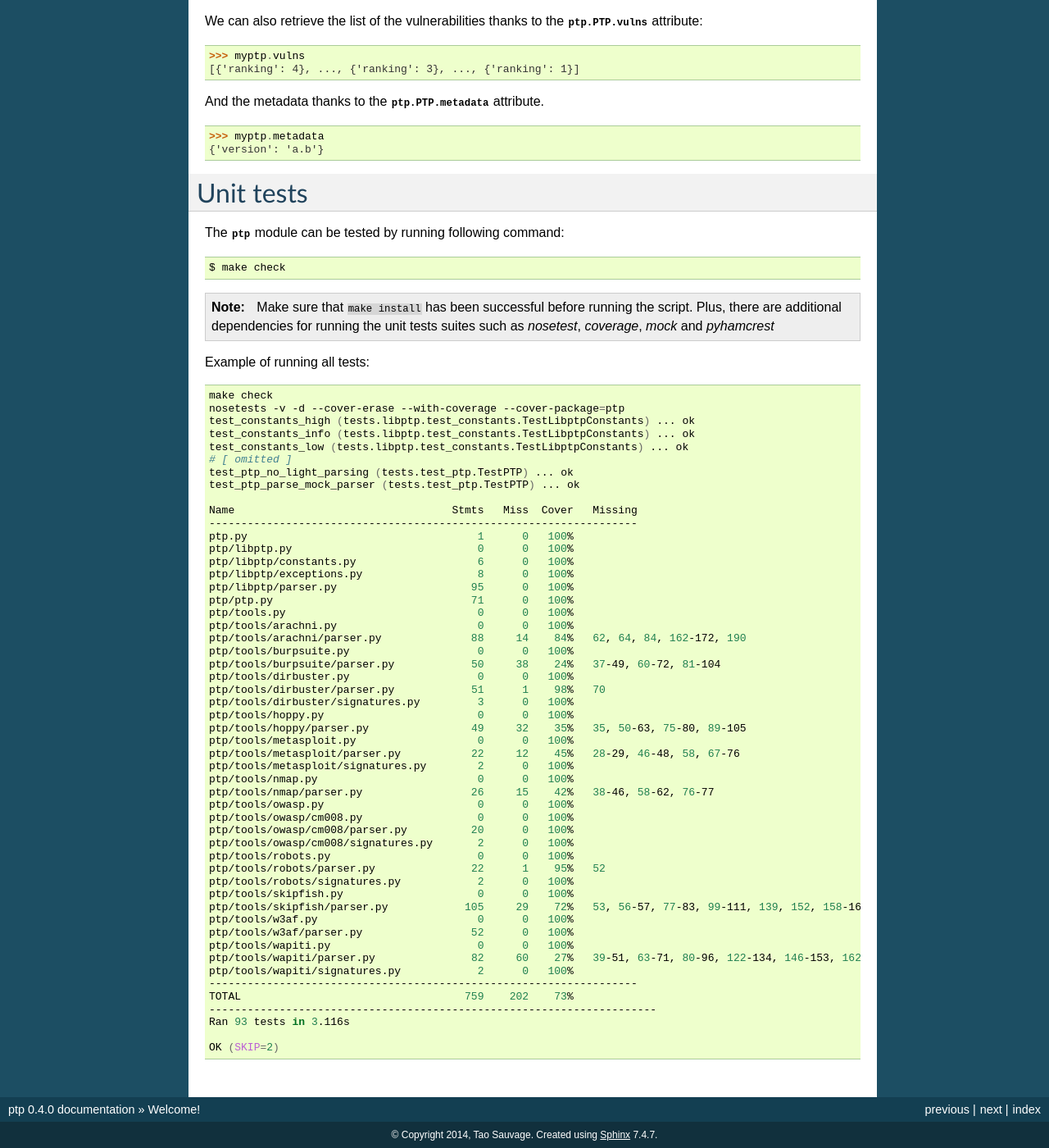
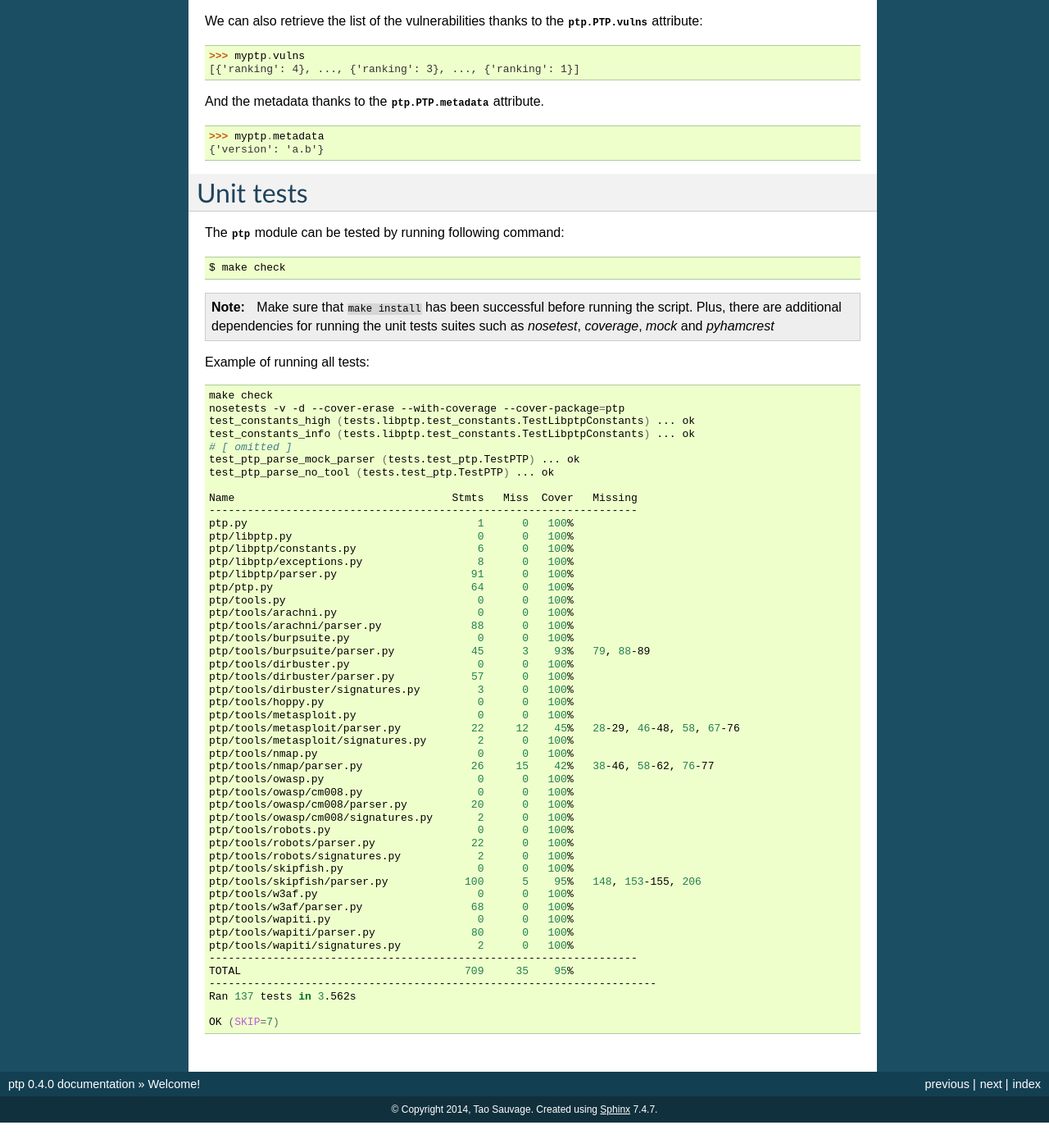
Before and after one commit to owtf/ptp, a Sphinx documentation site: the page built from docs/source/gettingstarted.rst, in a window 1280 px wide and 1400 px high, scrolled down 3215 px. Shown: the whole window at 82% size. Built offline with Sphinx 7.4.7, drawn with Linux system fonts in a browser that asks for light colours; after the commit the page ends 4584 px from its top, so only the background shows below that.

Commit message:
[doc] Add documentation for new parsers.

```diff
--- a/docs/source/gettingstarted.rst
+++ b/docs/source/gettingstarted.rst
@@ -258,10 +258,9 @@ Example of running all tests:
     nosetests -v -d --cover-erase --with-coverage --cover-package=ptp
     test_constants_high (tests.libptp.test_constants.TestLibptpConstants) ... ok
     test_constants_info (tests.libptp.test_constants.TestLibptpConstants) ... ok
-    test_constants_low (tests.libptp.test_constants.TestLibptpConstants) ... ok
     # [ omitted ]
-    test_ptp_no_light_parsing (tests.test_ptp.TestPTP) ... ok
     test_ptp_parse_mock_parser (tests.test_ptp.TestPTP) ... ok
+    test_ptp_parse_no_tool (tests.test_ptp.TestPTP) ... ok
 
     Name                                  Stmts   Miss  Cover   Missing
     -------------------------------------------------------------------
@@ -269,18 +268,17 @@ Example of running all tests:
     ptp/libptp.py                             0      0   100%
     ptp/libptp/constants.py                   6      0   100%
     ptp/libptp/exceptions.py                  8      0   100%
-    ptp/libptp/parser.py                     95      0   100%
-    ptp/ptp.py                               71      0   100%
+    ptp/libptp/parser.py                     91      0   100%
+    ptp/ptp.py                               64      0   100%
     ptp/tools.py                              0      0   100%
     ptp/tools/arachni.py                      0      0   100%
-    ptp/tools/arachni/parser.py              88     14    84%   62, 64, 84, 162-172, 190
+    ptp/tools/arachni/parser.py              88      0   100%
     ptp/tools/burpsuite.py                    0      0   100%
-    ptp/tools/burpsuite/parser.py            50     38    24%   37-49, 60-72, 81-104
+    ptp/tools/burpsuite/parser.py            45      3    93%   79, 88-89
     ptp/tools/dirbuster.py                    0      0   100%
-    ptp/tools/dirbuster/parser.py            51      1    98%   70
+    ptp/tools/dirbuster/parser.py            57      0   100%
     ptp/tools/dirbuster/signatures.py         3      0   100%
     ptp/tools/hoppy.py                        0      0   100%
-    ptp/tools/hoppy/parser.py                49     32    35%   35, 50-63, 75-80, 89-105
     ptp/tools/metasploit.py                   0      0   100%
     ptp/tools/metasploit/parser.py           22     12    45%   28-29, 46-48, 58, 67-76
     ptp/tools/metasploit/signatures.py        2      0   100%
@@ -291,18 +289,18 @@ Example of running all tests:
     ptp/tools/owasp/cm008/parser.py          20      0   100%
     ptp/tools/owasp/cm008/signatures.py       2      0   100%
     ptp/tools/robots.py                       0      0   100%
-    ptp/tools/robots/parser.py               22      1    95%   52
+    ptp/tools/robots/parser.py               22      0   100%
     ptp/tools/robots/signatures.py            2      0   100%
     ptp/tools/skipfish.py                     0      0   100%
-    ptp/tools/skipfish/parser.py            105     29    72%   53, 56-57, 77-83, 99-111, 139, 152, 158-160, 211
+    ptp/tools/skipfish/parser.py            100      5    95%   148, 153-155, 206
     ptp/tools/w3af.py                         0      0   100%
-    ptp/tools/w3af/parser.py                 52      0   100%
+    ptp/tools/w3af/parser.py                 68      0   100%
     ptp/tools/wapiti.py                       0      0   100%
-    ptp/tools/wapiti/parser.py               82     60    27%   39-51, 63-71, 80-96, 122-134, 146-153, 162-177
+    ptp/tools/wapiti/parser.py               80      0   100%
     ptp/tools/wapiti/signatures.py            2      0   100%
     -------------------------------------------------------------------
-    TOTAL                                   759    202    73%
+    TOTAL                                   709     35    95%
     ----------------------------------------------------------------------
-    Ran 93 tests in 3.116s
+    Ran 137 tests in 3.562s
 
-    OK (SKIP=2)
+    OK (SKIP=7)
--- a/docs/source/index.rst
+++ b/docs/source/index.rst
@@ -30,6 +30,7 @@ Documentation
     libptp/exceptions
     libptp/constants
     tools/arachni
+    tools/burpsuite
     tools/dirbuster
     tools/metasploit
     tools/nmap
```
Also changed, not shown: docs/source/tools/arachni.rst (+9 -0 lines), docs/source/tools/burpsuite.rst (added, +16 -0 lines).
